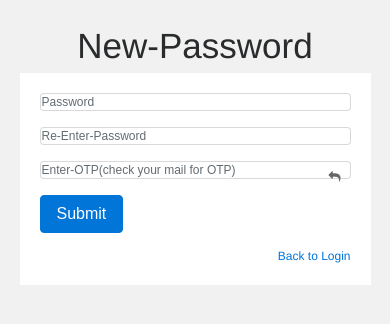
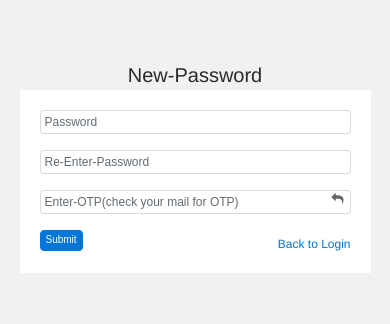
Before and after one commit to siddhibpl/sid, a website: page web/html/forgot-Password.html in a window 390 px wide. Drawn offline with Linux system fonts and the light colour scheme.

Commit message:
Css issue solve

```diff
--- a/web/css/custom_Media.css
+++ b/web/css/custom_Media.css
@@ -15,8 +15,8 @@
   .form-control {
     display: block;
     width: 100%;
-    padding: 1px;
-    font-size: 8px;
+    padding: 4px;
+    font-size: 10px;
     line-height: 1;
     color: #464a4c;
     background-color: #fff;
@@ -49,6 +49,21 @@
   }
   .containerload {
     min-height: 250px;
+  }
+  .btn-primary {
+    padding: 3px 5px;
+    font-size: 10px;
+  }
+  .img, .img1, .img2{
+    top:3px;
+    right:7px;
+  }
+  .login-box {
+    width: 90%;
+    margin-top: 60px;
+  }
+  .login-logo {
+    font-size: 20px;
   }
 }
 
--- a/web/css/style.css
+++ b/web/css/style.css
@@ -175,14 +175,16 @@ body {
   float: right !important;
 }
 
-.img {
+.img,
+.img1,
+.img2 {
   height: 15px;
   position: absolute;
   right: 20px;
   top: 10px;
 }
 
-.img:hover {
+.img:hover, .img1:hover {
   cursor: pointer;
 }
 
@@ -415,11 +417,6 @@ body {
   color: #fff !important;
   cursor: pointer;
   font-size: 17px !important;
-}
-
-.activeA {
-  color: #DFE4ED !important;
-  background-color: #292b2c;
 }
 
 .myTable {
@@ -665,3 +662,50 @@ select option {
 #back-top:hover{
   cursor: pointer;
 }
+
+.btn-primary {
+  padding: 5px 5px;
+  font-size: 14px;
+}
+
+.activeA {
+  background-color: #025aa5;
+  border-color: #01549b;
+}
+
+/*####################################################
+########Forgot password/ reset password#############
+####################################################*/
+.login-box-body {
+  background: #fff;
+  padding: 20px;
+  border-top: 0;
+  color: #666;
+}
+
+.login-box {
+  width: 360px;
+  margin: 7% auto;
+}
+
+.login-logo a {
+  color: #444;
+}
+
+.login-logo {
+  font-size: 35px;
+  text-align: center;
+  font-weight: 300;
+}
+
+@media (max-width: 768px) {
+
+}
+
+.form-groupcss {
+  padding: 0px 0px;
+}
+
+.has-feedback {
+  position: relative !important;
+}
--- a/web/html/forgot-Password.html
+++ b/web/html/forgot-Password.html
@@ -12,80 +12,12 @@
   <title>Password</title>
   <!-- Tell the browser to be responsive to screen width -->
   <meta content="width=device-width, initial-scale=1, maximum-scale=1, user-scalable=no" name="viewport">
-  <!-- Bootstrap 3.3.6 -->
   <link rel="stylesheet" type="text/css" href="../static/css/tether.min.css">
   <link rel="stylesheet" type="text/css" href="../static/css/bootstrap.min.css" />
   <link rel="stylesheet" type="text/css" href="../static/css/font-awesome.min.css">
   <link rel="stylesheet" type="text/css" href="../static/css/sweetalert.css" />
   <link rel="stylesheet" type="text/css" href="../css/style.css" />
   <link rel="stylesheet" type="text/css" href="../css/custom_Media.css">
-  <style>
-  .login-box-body, .register-box-body {
-    background: #fff;
-    padding: 20px;
-    border-top: 0;
-    color: #666;
-}
-html, body {
-    min-height: 100%;
-}
-.login-page, .register-page {
-    background: #d2d6de;
-}
-.login-box, .register-box {
-    width: 360px;
-    margin: 7% auto;
-}
-body {
-    font-family: 'Source Sans Pro', 'Helvetica Neue', Helvetica, Arial, sans-serif;
-    font-weight: 400;
-}
-.login-logo a, .register-logo a {
-    color: #444;
-}
-.login-logo, .register-logo {
-    font-size: 35px;
-    text-align: center;
-    font-weight: 300;
-}
-@media (max-width: 768px) {
-  .login-box,
-  .register-box {
-    width: 90%;
-    margin-top: 20px;
-  }
-}
-
-
-    .has-feedback {
-      position: relative !important;
-    }
-
-    .form-groupcss {
-      padding: 0px 0px;
-    }
-
-    .error {
-      color: red;
-    }
-
-    .img,
-    .img1,
-    .img2 {
-      height: 15px;
-      position: absolute;
-      right: 10px;
-      top: 10px;
-    }
-
-    .img:hover {
-      cursor: pointer;
-    }
-
-    .img1:hover {
-      cursor: pointer;
-    }
-  </style>
 </head>
 
 <body class="hold-transition login-page">
@@ -116,11 +48,9 @@ body {
           <input type="text" class="form-control" id="otp" name="otp" placeholder="Enter-OTP(check your mail for OTP)" />
         </div>
         <div class="row no-padding no-margin">
-          <div class="col-xs-6 col-sm-6 col-md-6 col-lg-6 col-xl-6 no-padding">
+          <div class="col-xs-12 col-sm-12 col-md-12 col-lg-12 col-xl-12 no-padding">
             <button type="submit" class="btn btn-primary passbutton" name="signup" value="Sign up">Submit</button>
-          </div>
-          <div class="col-xs-6 col-sm-6 col-md-6 col-lg-6 col-xl-6 no-padding">
-            <a class="pull-right" style="margin-top:14px" href="../login.html">Back to Login</a>
+            <a class="pull-right" style="margin-top:5px" href="../login.html">Back to Login</a>
           </div>
         </div>
       </form>
@@ -137,7 +67,6 @@ body {
 <script type="text/javascript" src="../static/js/sweetalert.min.js"></script>
 <script type="text/javascript" src="../static/js/capitalize.js"></script>
 <script type="text/javascript" src="../js/storage.js"></script>
-<script type="text/javascript" src="../js/backToTopFunction.js"></script>
 <script type="text/javascript" src="../js/ajaxHandler.js"></script>
 <script type="text/javascript" src="../js/validatorAddMethod.js"></script>
 <script type="text/javascript" src="../js/Password.js"></script>
```
Also changed, not shown: web/dashboard.html (+7 -10 lines), web/html/forget-emailPass.html (+7 -73 lines), web/html/sign-up.html (+0 -3 lines), web/js/login.js (+4 -4 lines), web/login.html (+7 -8 lines).
